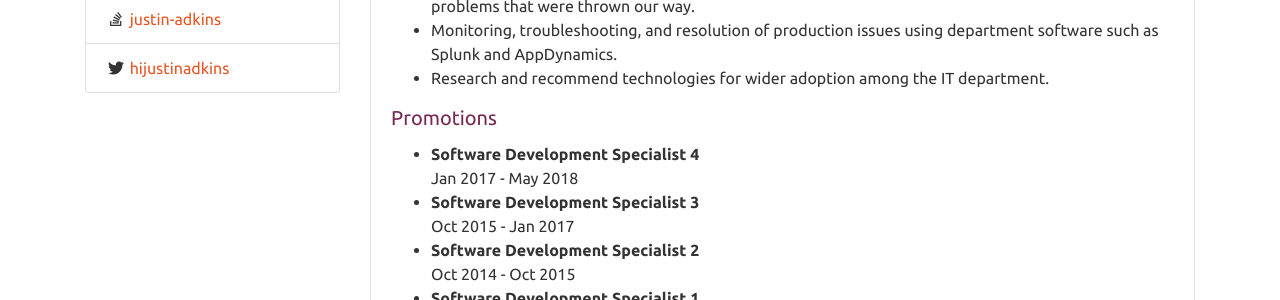
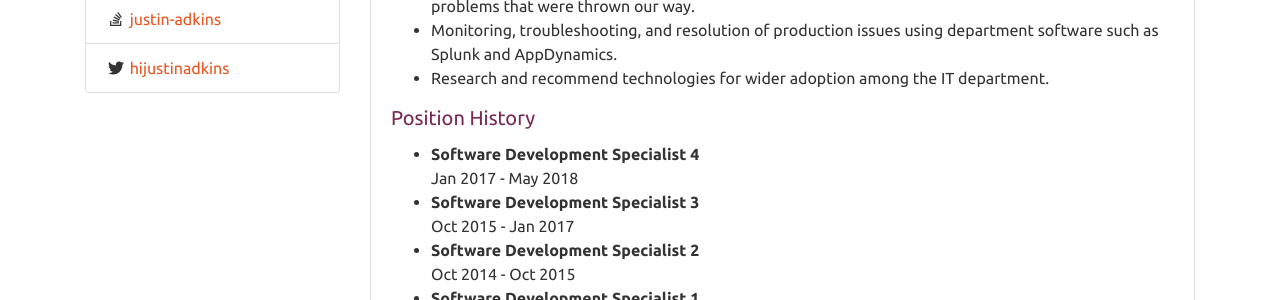
Before and after one commit to jmadkins/jmadkins.github.io, a Jekyll site: the page built from me.html, in a window 1280 px wide. Shown: the part 889-1189 px from the top of the page. Built offline with Jekyll 4.4.1, drawn with Linux system fonts in a browser that asks for light colours; nearby versions of some CDN libraries.

Commit message:
Rename Promotions to Position History

```diff
--- a/_includes/me/job.html
+++ b/_includes/me/job.html
@@ -22,7 +22,7 @@
       {% endfor %}
     </ul>
     {% if job.positions.size > 1 %}
-      <h5 class="card-title text-dark">Promotions</h5>
+      <h5 class="card-title text-dark">Position History</h5>
       <ul>
         {% for position in job.positions reversed %}
           <li>
```
